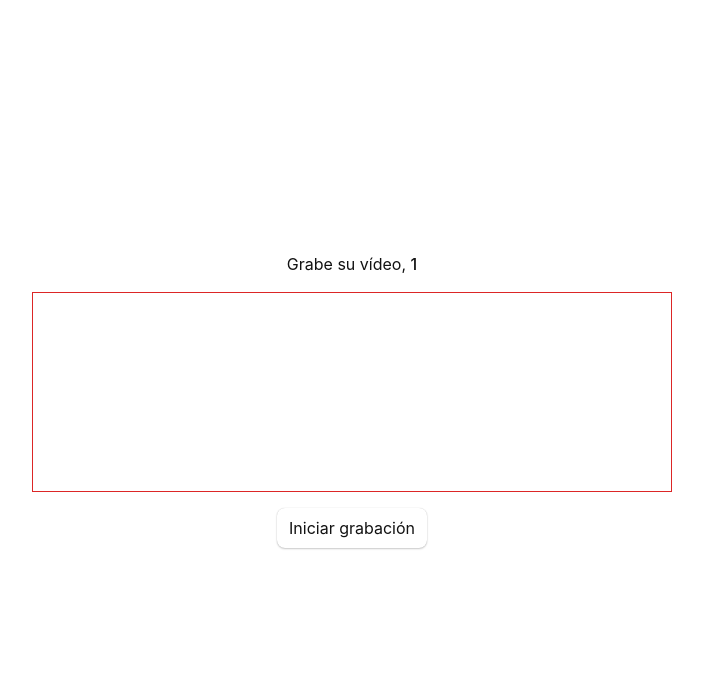
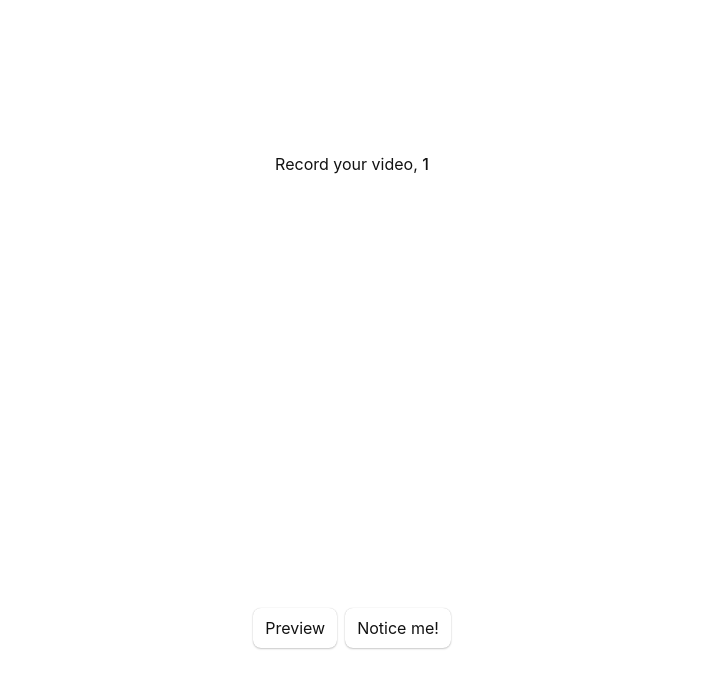
Before and after one commit to LetMeDream/Another-Chat, a React (Vite) app in the folder front/: page /redirect/1 in a window 1280 px wide. Shown: the top 688 px of the page, without its empty margins (288-991 px from the left). Built offline with nearby package versions, Linux system fonts and the light colour scheme; no server answers.

Commit message:
Create useRedirectRoute custom hook where we will handle the recording logic happening in this route accesed thru the QR code

```diff
--- /dev/null
+++ b/front/src/hooks/useRedirectRoute.tsx
@@ -0,0 +1,183 @@
+import { useState } from 'react'
+import { RecordRTCPromisesHandler, getSeekableBlob } from 'recordrtc'
+/* Socket connection */
+import socket from '../socket'
+
+export const useRedirectRoute = (username: string | undefined) => {
+	/* Recorder logic */
+	const [recorder, setRecorder] = useState<RecordRTCPromisesHandler | null>(null)
+	const [stream, setStream] = useState<MediaStream | null>()
+	const [status, setStatus] = useState('idle') // 'displaying' | inactive | stopped | paused |recording
+	const [savedBlob, setSavedBlob] = useState<Blob | MediaSource>()
+	//const [savedFile, setSavedFile] = useState<Blob | null>(null)
+
+	let buttons: React.ReactNode
+
+	function stopBothVideoAndAudio () {
+    if (stream) {
+      stream.getTracks().forEach((track) => {
+        track.stop()
+      })
+    }
+  }
+
+	const previewRecording = async () => {
+    const vid: HTMLVideoElement | null = document.querySelector('#cam-recording')
+    vid!.controls = false
+
+		try {
+			const stream = await navigator.mediaDevices.getUserMedia({
+				video: true,
+				audio: true
+			})
+			const recorder = new RecordRTCPromisesHandler(stream, {
+				type: 'video',
+				timeSlice: 1000
+			})
+			setStream(stream)
+			setRecorder(recorder)
+			vid!.srcObject = stream
+			setStatus('displaying')
+		} catch (error) {
+			console.log(error)
+			alert('error')
+		}
+
+	}
+
+	const startRecording = async () => {
+		recorder!.startRecording()
+		setStatus(await recorder!.getState())
+	}
+
+	const ping = () => {
+		socket.emit('ping', {
+			user: username
+		})
+	}
+
+	const handleCancel = () => {
+		setStatus('idle')
+		stopBothVideoAndAudio()
+		const vid: HTMLVideoElement | null = document.querySelector('#cam-preview')
+		vid!.srcObject = null
+	}
+
+	const pauseRecording = async () => {
+		const vid: HTMLVideoElement | null = document.querySelector('#cam-recording')
+		vid!.pause()
+		await recorder!.pauseRecording()
+		setStatus(await recorder!.getState())
+	}
+
+	const resumeRecording = async () => {
+		const vid: HTMLVideoElement | null = document.querySelector('#cam-preview')
+		vid!.play()
+		await recorder!.resumeRecording()
+		setStatus(await recorder!.getState())
+	}
+
+	const stopRecording = async () => {
+		const vid: HTMLVideoElement | null = document.querySelector('#cam-recording')
+		const preview: HTMLVideoElement | null = document.querySelector('#recording-preview')
+		vid!.pause()
+		await recorder!.stopRecording()
+		setStatus(await recorder!.getState())
+		const blob = await recorder!.getBlob()
+		getSeekableBlob(blob, (seekableBlob: Blob) => {
+			// const seekableFile = new window.File([seekableBlob], 'auto_video')
+			setSavedBlob(seekableBlob)
+			preview!.src = URL.createObjectURL(seekableBlob!)
+			preview!.controls = true
+			vid!.classList.add('hidden')
+			preview!.classList.remove('hidden')
+		})
+	}
+
+	const passVideo = () => {
+		console.log('passVideo function called');
+    console.log('username:', username);
+    console.log('savedBlob:', savedBlob);
+
+		socket.emit('post_video', {
+			user: username,
+			file: savedBlob
+		})
+	}
+
+	switch (status) {
+		case 'idle':
+				buttons =  (<>
+					<div className="buttons flex gap-2">
+						<button onClick={previewRecording} className='py-2 px-3 shadow-custom hover:enabled:shadow-customHover'>
+							Preview
+						</button>
+						<button onClick={ping} className='py-2 px-3 shadow-custom hover:enabled:shadow-customHover'>
+							Notice me!
+						</button>
+					</div>
+				</>);
+			break;
+		case 'displaying':
+			buttons =  (<>
+				<div className="buttons flex gap-2">
+					<button onClick={startRecording} className='py-2 px-3 shadow-custom hover:enabled:shadow-customHover'>
+						Start
+					</button>
+					<button onClick={handleCancel} className='py-2 px-3 shadow-custom hover:enabled:shadow-customHover'>
+						Cancel
+					</button>
+				</div>
+			</>);
+		break;
+		case 'recording':
+			buttons =  (<>
+				<div className="buttons flex gap-2">
+					<button onClick={stopRecording} className='py-2 px-3 shadow-custom hover:enabled:shadow-customHover'>
+						Stop
+					</button>
+					<button onClick={pauseRecording} className='py-2 px-3 shadow-custom hover:enabled:shadow-customHover'>
+						Pause
+					</button>
+				</div>
+			</>);
+		break;
+		case 'paused':
+			buttons =  (<>
+				<div className="buttons flex gap-2">
+					<button onClick={stopRecording} className='py-2 px-3 shadow-custom hover:enabled:shadow-customHover'>
+						Stop
+					</button>
+					<button onClick={resumeRecording} className='py-2 px-3 shadow-custom hover:enabled:shadow-customHover'>
+						Resume
+					</button>
+				</div>
+			</>);
+		break;
+		case 'stopped':
+			buttons =  (<>
+				<div className="buttons flex gap-2">
+					<button type='button' onClick={ping} className='py-2 px-3 shadow-custom hover:enabled:shadow-customHover'>
+						Ping
+					</button>
+					<button type='button' onClick={ping} className='py-2 px-3 shadow-custom hover:enabled:shadow-customHover'>
+						Ping
+					</button>
+					<button type='button' onClick={passVideo} className='py-2 px-3 shadow-custom hover:enabled:shadow-customHover'>
+						SocketIt!!!
+					</button>
+
+				</div>
+			</>);
+		break;
+
+		default:
+			break;
+	}
+
+  return {
+		status,
+		setStatus,
+		buttons
+  }
+}
--- a/front/src/routes/RedirectRoute.tsx
+++ b/front/src/routes/RedirectRoute.tsx
@@ -1,44 +1,22 @@
-import React, {useEffect, useState} from 'react'
-import { io } from 'socket.io-client'
-const socket = io('192.168.0.104:3000')
 import { useParams } from 'react-router-dom'
 
+import { useRedirectRoute } from '../hooks/useRedirectRoute'
+
 const RedirectRoute = () => {
-	const [isConnected, setIsConnected] = useState(false)
 	const { username } = useParams()
-
-	useEffect(() => {
-		/* Subscriptions */
-		socket.on('connect', () => setIsConnected(true))
-
-
-		/* Unsubscriptions */
-		return () => {
-			socket.off('add_message')
-		}
-	}, [])
-
-	useEffect(() => {
-		if(isConnected && username) console.log('Hello ' + username)
-	}, [isConnected, username])
+	/* Redirect logic */
+	const { buttons} = useRedirectRoute(username)
 
   return (
     <div className='flex w-[100vw] min-h-[90-vh] items-center justify-center'>
 			<section className='w-full flex flex-col gap-4 items-center'>
 				<div>
-					Grabe su vídeo, <span className=' font-medium uppercase'>{username}</span>
+					Record your video, <span className=' font-medium uppercase'>{username}</span>
 				</div>
-				<div className="cam-preview border min-w-[50%] w-[50%] h-[200px] border-red-600">
+				<video autoPlay muted className='w-[520px] max-w-[100vw] min-h-[50vh] h-[260px]' id='cam-recording' />
+				<video className='w-[520px] max-w-[100vw] min-h-[50vh] h-[260px] border border-red-900 hidden' id='recording-preview' />
 
-				</div>
-				<button className='py-2 px-3 shadow-custom hover:enabled:shadow-customHover'>
-					Iniciar grabación
-				</button>
-
-				{/* <div className="btns">
-					<button className='py-2 px-3 shadow-custom hover:enabled:shadow-customHover'>Yes</button>
-					<button className='py-2 px-3 shadow-custom hover:enabled:shadow-customHover'>No</button>
-				</div> */}
+				{buttons}
 			</section>
 		</div>
   )
```
